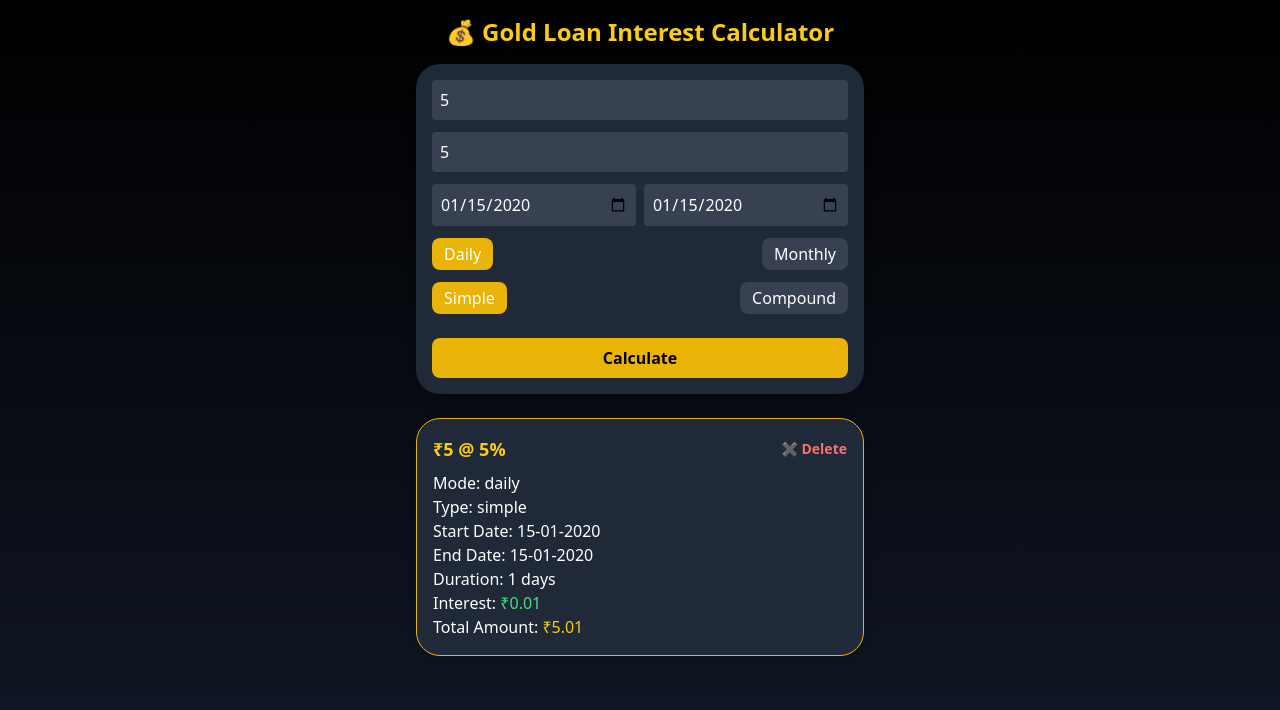
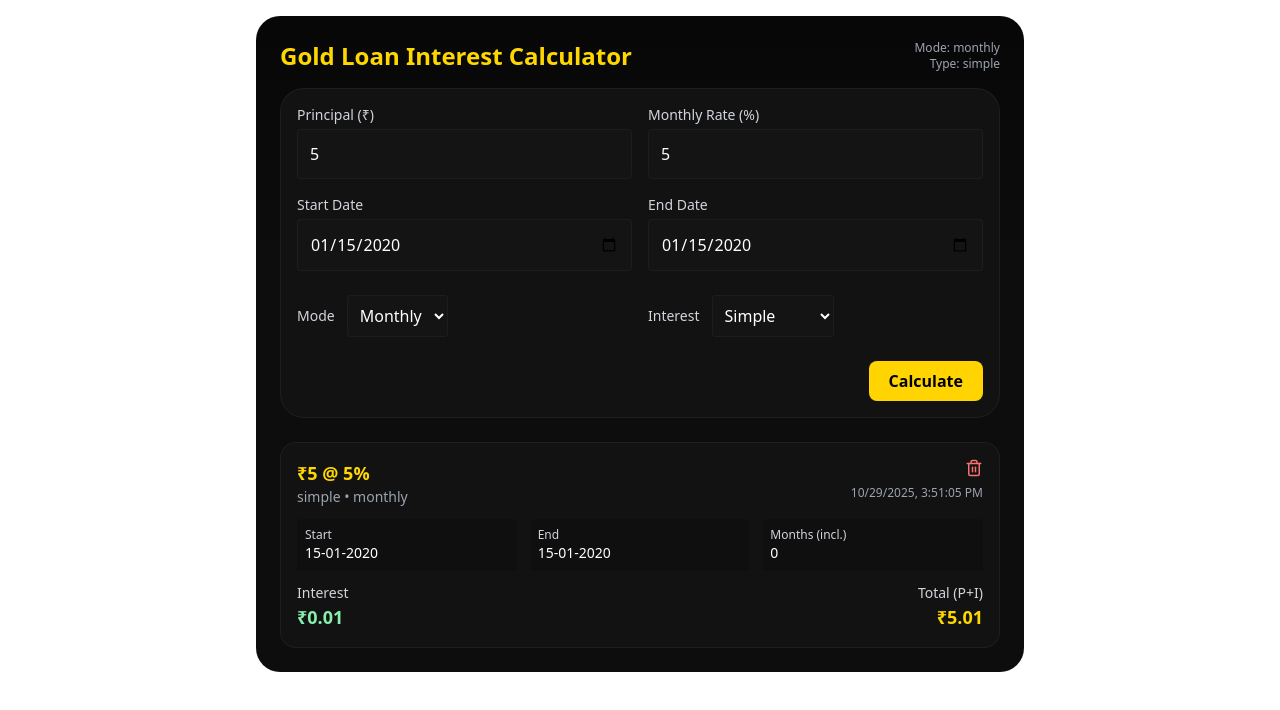
Before and after one commit to VamsikrishnaA/Interest_calculator, a React (Vite) app: page / in a window 1280 px wide. Both pictures are taken after typing "5", "5", "2020-01-15", "2020-01-15" into the empty fields and a click on the button "Calculate". Shown: the top 710 px of the page. Built offline with nearby package versions, Linux system fonts and the light colour scheme.

Commit message:
ui revert

```diff
--- a/src/components/InterestCalculator.jsx
+++ b/src/components/InterestCalculator.jsx
@@ -1,251 +1,355 @@
-import React, { useState } from "react";
-import { motion } from "framer-motion";
+import React, { useEffect, useState } from "react";
+import { motion, AnimatePresence } from "framer-motion";
+import { Trash2 } from "lucide-react";
+
+/**
+ * FINAL STABLE VERSION (UI same as your perfect one)
+ * - Dark-gold animated theme
+ * - Inclusive days counting
+ * - Monthly half-month rules
+ * - Daily & Monthly compound
+ * - Monthly compounding every 12 months
+ * - Date format dd-mm-yyyy
+ */
 
 export default function InterestCalculator() {
   const [principal, setPrincipal] = useState("");
-  const [rate, setRate] = useState("");
+  const [monthlyRate, setMonthlyRate] = useState("");
   const [startDate, setStartDate] = useState("");
   const [endDate, setEndDate] = useState("");
-  const [mode, setMode] = useState("daily");
-  const [calcType, setCalcType] = useState("simple");
+  const [mode, setMode] = useState("monthly");
+  const [interestType, setInterestType] = useState("simple");
   const [results, setResults] = useState([]);
 
-  const calculateInterest = () => {
-    if (!principal || !rate || !startDate || !endDate) return;
+  useEffect(() => {
+    try {
+      const raw = localStorage.getItem("goldcalc_history");
+      if (raw) setResults(JSON.parse(raw));
+    } catch {}
+  }, []);
 
-    const start = new Date(startDate);
-    const end = new Date(endDate);
-    const totalDays =
-      Math.floor((end - start) / (1000 * 60 * 60 * 24)) + 1;
+  useEffect(() => {
+    try {
+      localStorage.setItem("goldcalc_history", JSON.stringify(results));
+    } catch {}
+  }, [results]);
 
-    let totalInterest = 0;
-    let totalAmount = 0;
-    let displayUnit = "";
-
-    if (mode === "daily") {
-      const monthlyRate = parseFloat(rate);
-      const dailyRate = monthlyRate / 30;
-      let principalAmount = parseFloat(principal);
-      let remainingDays = totalDays;
-
-      while (remainingDays > 0) {
-        const blockDays = Math.min(365, remainingDays);
-        const blockInterest =
-          (principalAmount * dailyRate * blockDays) / 100;
-        totalInterest += blockInterest;
-        remainingDays -= blockDays;
-        if (calcType === "compound" && remainingDays > 0)
-          principalAmount += blockInterest;
-      }
-      totalAmount = parseFloat(principal) + totalInterest;
-      displayUnit = `${totalDays} days`;
-    } else {
-      // Monthly mode
-      const startY = start.getFullYear();
-      const startM = start.getMonth();
-      const endY = end.getFullYear();
-      const endM = end.getMonth();
-      const endD = end.getDate();
-      const startD = start.getDate();
-
-      let totalMonths =
-        (endY - startY) * 12 + (endM - startM);
-
-      const diffDays = endD - startD;
-      if (diffDays >= 16) totalMonths += 1;
-      else if (diffDays >= 6) totalMonths += 0.5;
-
-      let principalAmount = parseFloat(principal);
-      let remainingMonths = totalMonths;
-
-      while (remainingMonths > 0) {
-        const blockMonths = Math.min(12, remainingMonths);
-        const blockInterest =
-          (principalAmount * parseFloat(rate) * blockMonths) / 100;
-        totalInterest += blockInterest;
-        remainingMonths -= blockMonths;
-        if (calcType === "compound" && remainingMonths > 0)
-          principalAmount += blockInterest;
-      }
-      totalAmount = parseFloat(principal) + totalInterest;
-      displayUnit = `${totalMonths} months`;
+  function inclusiveDaysBetween(startISO, endISO) {
+    const s = new Date(startISO + "T00:00:00");
+    const e = new Date(endISO + "T00:00:00");
+    return Math.floor((e - s) / (1000 * 60 * 60 * 24)) + 1;
   }
 
-    const result = {
-      principal,
-      rate,
+  function getMonthsCount(startISO, endISO) {
+    const start = new Date(startISO + "T00:00:00");
+    const end = new Date(endISO + "T00:00:00");
+    if (end < start) return { error: "invalid-range" };
+
+    function addOneMonth(d) {
+      const y = d.getFullYear();
+      const m = d.getMonth();
+      const day = d.getDate();
+      const next = new Date(y, m + 1, day);
+      if (next.getDate() !== day) next.setDate(0);
+      return next;
+    }
+
+    let cursor = new Date(start.getTime());
+    let fullMonths = 0;
+    while (true) {
+      const nx = addOneMonth(cursor);
+      if (nx <= end) {
+        fullMonths += 1;
+        cursor = nx;
+      } else break;
+    }
+
+    const daysCovered = Math.floor((cursor - start) / (1000 * 60 * 60 * 24));
+    const totalInclusive = inclusiveDaysBetween(startISO, endISO);
+    const remainingDays = totalInclusive - daysCovered;
+
+    let monthsCount = fullMonths;
+    let partialRule = "days";
+    if (remainingDays < 6) partialRule = "days";
+    else if (remainingDays >= 6 && remainingDays <= 16) {
+      monthsCount += 0.5;
+      partialRule = "half";
+    } else {
+      monthsCount += 1;
+      partialRule = "full";
+    }
+
+    return { fullMonths, remainingDays, totalInclusive, monthsCount, partialRule };
+  }
+
+  function round(n, digits = 2) {
+    const m = Math.pow(10, digits);
+    return Math.round(n * m) / m;
+  }
+
+  function calculate() {
+    if (!principal || !monthlyRate || !startDate || !endDate) {
+      alert("Please fill all fields");
+      return;
+    }
+
+    const P = Number(principal);
+    const rMonthly = Number(monthlyRate);
+    if (isNaN(P) || P <= 0 || isNaN(rMonthly) || rMonthly <= 0) {
+      alert("Enter valid inputs");
+      return;
+    }
+
+    const totalDays = inclusiveDaysBetween(startDate, endDate);
+    const monthsInfo = getMonthsCount(startDate, endDate);
+
+    let interest = 0;
+    let total = 0;
+    let extra = {};
+
+    if (interestType === "simple") {
+      if (mode === "daily") {
+        const dailyRate = rMonthly / 30 / 100;
+        interest = P * dailyRate * totalDays;
+        total = P + interest;
+        extra = { totalDays };
+      } else {
+        if (monthsInfo.partialRule === "days") {
+          const dailyRate = rMonthly / 30 / 100;
+          const dayInterest = P * dailyRate * monthsInfo.remainingDays;
+          const monthsInterest = P * (rMonthly / 100) * monthsInfo.fullMonths;
+          interest = monthsInterest + dayInterest;
+        } else {
+          interest = P * (rMonthly / 100) * monthsInfo.monthsCount;
+        }
+        total = P + interest;
+        extra = monthsInfo;
+      }
+    } else {
+      if (mode === "daily") {
+        const dailyRate = rMonthly / 30 / 100;
+        let remaining = totalDays;
+        let currentPrincipal = P;
+        let totalInterestAccum = 0;
+        while (remaining >= 365) {
+          const blockInterest = currentPrincipal * dailyRate * 365;
+          totalInterestAccum += blockInterest;
+          currentPrincipal += blockInterest;
+          remaining -= 365;
+        }
+        if (remaining > 0) {
+          const remInterest = currentPrincipal * dailyRate * remaining;
+          totalInterestAccum += remInterest;
+        }
+        interest = totalInterestAccum;
+        total = P + interest;
+        extra = { totalDays };
+      } else {
+        let monthsRemaining = monthsInfo.monthsCount;
+        let currentPrincipal = P;
+        let totalInterestAccum = 0;
+        while (monthsRemaining >= 12) {
+          const blockInterest = currentPrincipal * (rMonthly / 100) * 12;
+          totalInterestAccum += blockInterest;
+          currentPrincipal += blockInterest;
+          monthsRemaining -= 12;
+        }
+        if (monthsRemaining > 0) {
+          const remInterest = currentPrincipal * (rMonthly / 100) * monthsRemaining;
+          totalInterestAccum += remInterest;
+        }
+        interest = totalInterestAccum;
+        total = P + interest;
+        extra = monthsInfo;
+      }
+    }
+
+    const entry = {
+      id: Date.now(),
+      principal: round(P),
+      monthlyRate: rMonthly,
       startDate,
       endDate,
-      totalInterest: totalInterest.toFixed(2),
-      totalAmount: totalAmount.toFixed(2),
       mode,
-      calcType,
-      displayUnit,
+      interestType,
+      interest: round(interest),
+      total: round(total),
+      ...extra,
     };
 
-    setResults([...results, result]);
+    setResults((prev) => [entry, ...prev]);
+  }
+
+  function deleteEntry(id) {
+    setResults((prev) => prev.filter((r) => r.id !== id));
+  }
+
+  const formVariant = {
+    hidden: { opacity: 0, y: -18 },
+    visible: { opacity: 1, y: 0, transition: { duration: 0.45 } },
   };
-
-  const deleteResult = (index) => {
-    setResults(results.filter((_, i) => i !== index));
-  };
+  const cardVariant = (i) => ({
+    hidden: { opacity: 0, y: 18, scale: 0.98 },
+    visible: {
+      opacity: 1,
+      y: 0,
+      scale: 1,
+      transition: { delay: i * 0.07, type: "spring", stiffness: 120, damping: 14 },
+    },
+    exit: { opacity: 0, y: -12, transition: { duration: 0.25 } },
+  });
 
   return (
-    <div className="min-h-screen bg-gradient-to-b from-black to-gray-900 text-white p-4 flex flex-col items-center">
-      <motion.h1
-        className="text-2xl font-bold mb-4 text-yellow-400"
-        initial={{ opacity: 0, y: -30 }}
-        animate={{ opacity: 1, y: 0 }}
-      >
-        💰 Gold Loan Interest Calculator
-      </motion.h1>
+    <div style={{ minHeight: "100vh" }} className="flex items-start justify-center p-4">
+      <style>{`
+        .gold-shimmer {
+          background: linear-gradient(180deg, #070707 0%, #0d0d0d 40%);
+          position: relative;
+          overflow: hidden;
+        }
+        .gold-shimmer::before {
+          content: "";
+          position: absolute;
+          left: -40%;
+          top: -30%;
+          width: 180%;
+          height: 160%;
+          background: radial-gradient(50% 50% at 50% 50%, rgba(255,208,96,0.06), rgba(255,209,96,0.02) 20%, transparent 40%), linear-gradient(90deg, rgba(255,215,64,0.02), rgba(255,215,64,0.04), rgba(255,215,64,0.02));
+          transform: rotate(-25deg);
+          animation: shimmerMove 9s linear infinite;
+          pointer-events: none;
+        }
+        @keyframes shimmerMove {
+          0% { transform: translateX(-100%) rotate(-25deg); opacity: 0.7; }
+          50% { transform: translateX(0%) rotate(-25deg); opacity: 1; }
+          100% { transform: translateX(100%) rotate(-25deg); opacity: 0.7; }
+        }
+        .btn-gold { background: #ffd400; color: #000; font-weight: 700; }
+        .card-glow:hover {
+          box-shadow: 0 10px 30px rgba(255, 208, 96, 0.06), 0 2px 8px rgba(0,0,0,0.6);
+          transform: translateY(-4px);
+        }
+        .gold-text { color: #FFD700; }
+        .panel { background: #121212; border: 1px solid rgba(255,215,64,0.06); }
+        .input-dark { background: #141414; color: #fff; border: 1px solid rgba(255,255,255,0.04); }
+      `}</style>
 
-      <motion.div
-        className="bg-gray-800 p-4 rounded-2xl shadow-lg w-full max-w-md"
-        initial={{ opacity: 0, y: 20 }}
-        animate={{ opacity: 1, y: 0 }}
-      >
-        <div className="flex flex-col gap-3">
-          <input
-            type="number"
-            placeholder="Principal (₹)"
-            className="p-2 rounded bg-gray-700 text-white"
-            value={principal}
-            onChange={(e) => setPrincipal(e.target.value)}
-          />
-          <input
-            type="number"
-            placeholder="Interest Rate (%)"
-            className="p-2 rounded bg-gray-700 text-white"
-            value={rate}
-            onChange={(e) => setRate(e.target.value)}
-          />
-          <div className="flex justify-between gap-2">
-            <input
-              type="date"
-              className="p-2 rounded bg-gray-700 text-white w-1/2"
-              value={startDate}
-              onChange={(e) => setStartDate(e.target.value)}
-            />
-            <input
-              type="date"
-              className="p-2 rounded bg-gray-700 text-white w-1/2"
-              value={endDate}
-              onChange={(e) => setEndDate(e.target.value)}
-            />
+      <div className="w-full max-w-3xl gold-shimmer rounded-2xl p-6">
+        <motion.div variants={formVariant} initial="hidden" animate="visible">
+          <div className="flex items-center justify-between mb-4">
+            <h1 className="text-2xl font-bold gold-text">Gold Loan Interest Calculator</h1>
+            <div className="text-right text-xs text-gray-400">
+              <div>Mode: {mode}</div>
+              <div>Type: {interestType}</div>
+            </div>
           </div>
 
-          {/* Mode Toggle */}
-          <div className="flex justify-between">
-            <button
-              onClick={() => setMode("daily")}
-              className={`px-3 py-1 rounded-lg ${
-                mode === "daily" ? "bg-yellow-500" : "bg-gray-700"
-              }`}
-            >
-              Daily
-            </button>
-            <button
-              onClick={() => setMode("monthly")}
-              className={`px-3 py-1 rounded-lg ${
-                mode === "monthly" ? "bg-yellow-500" : "bg-gray-700"
-              }`}
-            >
-              Monthly
-            </button>
+          {/* form inputs */}
+          <div className="grid grid-cols-1 md:grid-cols-2 gap-4 panel rounded-2xl p-4">
+            <div className="flex flex-col">
+              <label className="text-sm text-gray-300 mb-1">Principal (₹)</label>
+              <input className="p-3 rounded input-dark" type="number" value={principal} onChange={(e) => setPrincipal(e.target.value)} placeholder="e.g., 70000" />
             </div>
 
-          {/* Simple/Compound Toggle */}
-          <div className="flex justify-between">
-            <button
-              onClick={() => setCalcType("simple")}
-              className={`px-3 py-1 rounded-lg ${
-                calcType === "simple" ? "bg-yellow-500" : "bg-gray-700"
-              }`}
-            >
-              Simple
-            </button>
-            <button
-              onClick={() => setCalcType("compound")}
-              className={`px-3 py-1 rounded-lg ${
-                calcType === "compound" ? "bg-yellow-500" : "bg-gray-700"
-              }`}
-            >
-              Compound
-            </button>
+            <div className="flex flex-col">
+              <label className="text-sm text-gray-300 mb-1">Monthly Rate (%)</label>
+              <input className="p-3 rounded input-dark" type="number" step="0.01" value={monthlyRate} onChange={(e) => setMonthlyRate(e.target.value)} placeholder="e.g., 2.1" />
             </div>
 
-          <motion.button
-            whileTap={{ scale: 0.95 }}
-            onClick={calculateInterest}
-            className="mt-3 w-full bg-yellow-500 hover:bg-yellow-600 text-black font-bold py-2 rounded-lg"
-          >
+            <div className="flex flex-col">
+              <label className="text-sm text-gray-300 mb-1">Start Date</label>
+              <input className="p-3 rounded input-dark" type="date" value={startDate} onChange={(e) => setStartDate(e.target.value)} />
+            </div>
+
+            <div className="flex flex-col">
+              <label className="text-sm text-gray-300 mb-1">End Date</label>
+              <input className="p-3 rounded input-dark" type="date" value={endDate} onChange={(e) => setEndDate(e.target.value)} />
+            </div>
+
+            <div className="flex items-center gap-3 mt-2">
+              <label className="text-sm text-gray-300">Mode</label>
+              <select className="p-2 rounded input-dark" value={mode} onChange={(e) => setMode(e.target.value)}>
+                <option value="monthly">Monthly</option>
+                <option value="daily">Daily</option>
+              </select>
+            </div>
+
+            <div className="flex items-center gap-3 mt-2">
+              <label className="text-sm text-gray-300">Interest</label>
+              <select className="p-2 rounded input-dark" value={interestType} onChange={(e) => setInterestType(e.target.value)}>
+                <option value="simple">Simple</option>
+                <option value="compound">Compound</option>
+              </select>
+            </div>
+
+            <div className="md:col-span-2 flex justify-end mt-2">
+              <motion.button whileTap={{ scale: 0.98 }} whileHover={{ scale: 1.02 }} className="btn-gold px-5 py-2 rounded-lg font-semibold" onClick={calculate}>
                 Calculate
               </motion.button>
             </div>
+          </div>
         </motion.div>
 
-      {/* Results */}
-      <div className="w-full max-w-md mt-6 space-y-4">
-        {results.map((r, i) => (
-          <motion.div
-            key={i}
-            initial={{ opacity: 0, y: 30 }}
-            animate={{ opacity: 1, y: 0 }}
-            className="bg-gray-800 p-4 rounded-2xl shadow-lg border border-yellow-500"
-          >
-            <div className="flex justify-between items-center mb-2">
-              <h2 className="text-lg text-yellow-400 font-bold">
-                ₹{r.principal} @ {r.rate}%
-              </h2>
-              <button
-                onClick={() => deleteResult(i)}
-                className="text-red-400 hover:text-red-600 font-bold text-sm"
-              >
-                ✖ Delete
+        {/* results */}
+        <div className="mt-6">
+          <AnimatePresence>
+            {results.map((r, idx) => (
+              <motion.div key={r.id} initial="hidden" animate="visible" exit="exit" variants={cardVariant(idx)} className="card-glow panel rounded-xl p-4 mt-4" layout>
+                <div className="flex justify-between items-start">
+                  <div>
+                    <div className="text-lg font-semibold gold-text">₹{r.principal} @ {r.monthlyRate}%</div>
+                    <div className="text-sm text-gray-400">{r.interestType} • {r.mode}</div>
+                  </div>
+                  <div className="flex flex-col items-end gap-2">
+                    <button onClick={() => deleteEntry(r.id)} className="text-red-400 hover:text-red-500">
+                      <Trash2 size={18} />
                     </button>
+                    <div className="text-xs text-gray-400">{new Date(r.id).toLocaleString()}</div>
                   </div>
-            <p>
-              Mode: <span className="text-white">{r.mode}</span>
-            </p>
-            <p>
-              Type: <span className="text-white">{r.calcType}</span>
-            </p>
-            <p>
-              Start Date:{" "}
-              <span className="text-white">
-                {r.startDate
-                  ? new Date(r.startDate)
-                      .toLocaleDateString("en-GB")
-                      .split("/")
-                      .join("-")
-                  : ""}
-              </span>
-            </p>
-            <p>
-              End Date:{" "}
-              <span className="text-white">
-                {r.endDate
-                  ? new Date(r.endDate)
-                      .toLocaleDateString("en-GB")
-                      .split("/")
-                      .join("-")
-                  : ""}
-              </span>
-            </p>
-            <p>
-              Duration: <span className="text-white">{r.displayUnit}</span>
-            </p>
-            <p>
-              Interest:{" "}
-              <span className="text-green-400">₹{r.totalInterest}</span>
-            </p>
-            <p>
-              Total Amount:{" "}
-              <span className="text-yellow-400">₹{r.totalAmount}</span>
-            </p>
+                </div>
+
+                {/* date + days/months */}
+                <div className="mt-3 grid grid-cols-1 md:grid-cols-3 gap-3 text-sm">
+                  <div className="p-2 rounded bg-[#0f0f0f]">
+                    <div className="text-gray-300 text-xs">Start</div>
+                    <div className="text-white">
+                      {(() => {
+                        const d = new Date(r.startDate);
+                        return `${String(d.getDate()).padStart(2, "0")}-${String(d.getMonth() + 1).padStart(2, "0")}-${d.getFullYear()}`;
+                      })()}
+                    </div>
+                  </div>
+
+                  <div className="p-2 rounded bg-[#0f0f0f]">
+                    <div className="text-gray-300 text-xs">End</div>
+                    <div className="text-white">
+                      {(() => {
+                        const d = new Date(r.endDate);
+                        return `${String(d.getDate()).padStart(2, "0")}-${String(d.getMonth() + 1).padStart(2, "0")}-${d.getFullYear()}`;
+                      })()}
+                    </div>
+                  </div>
+
+                  <div className="p-2 rounded bg-[#0f0f0f]">
+                    <div className="text-gray-300 text-xs">{r.mode === "daily" ? "Days (incl.)" : "Months (incl.)"}</div>
+                    <div className="text-white">{r.mode === "daily" ? r.totalInclusive ?? r.totalDays : r.monthsCount ?? r.totalMonths}</div>
+                  </div>
+                </div>
+
+                <div className="mt-3 flex items-center justify-between">
+                  <div>
+                    <div className="text-sm text-gray-300">Interest</div>
+                    <div className="text-lg font-semibold text-green-300">₹{r.interest}</div>
+                  </div>
+                  <div className="text-right">
+                    <div className="text-sm text-gray-300">Total (P+I)</div>
+                    <div className="text-lg font-semibold gold-text">₹{r.total}</div>
+                  </div>
+                </div>
               </motion.div>
             ))}
+          </AnimatePresence>
+        </div>
       </div>
     </div>
   );
```
Lines whose indentation alone changed are shown as unchanged.
